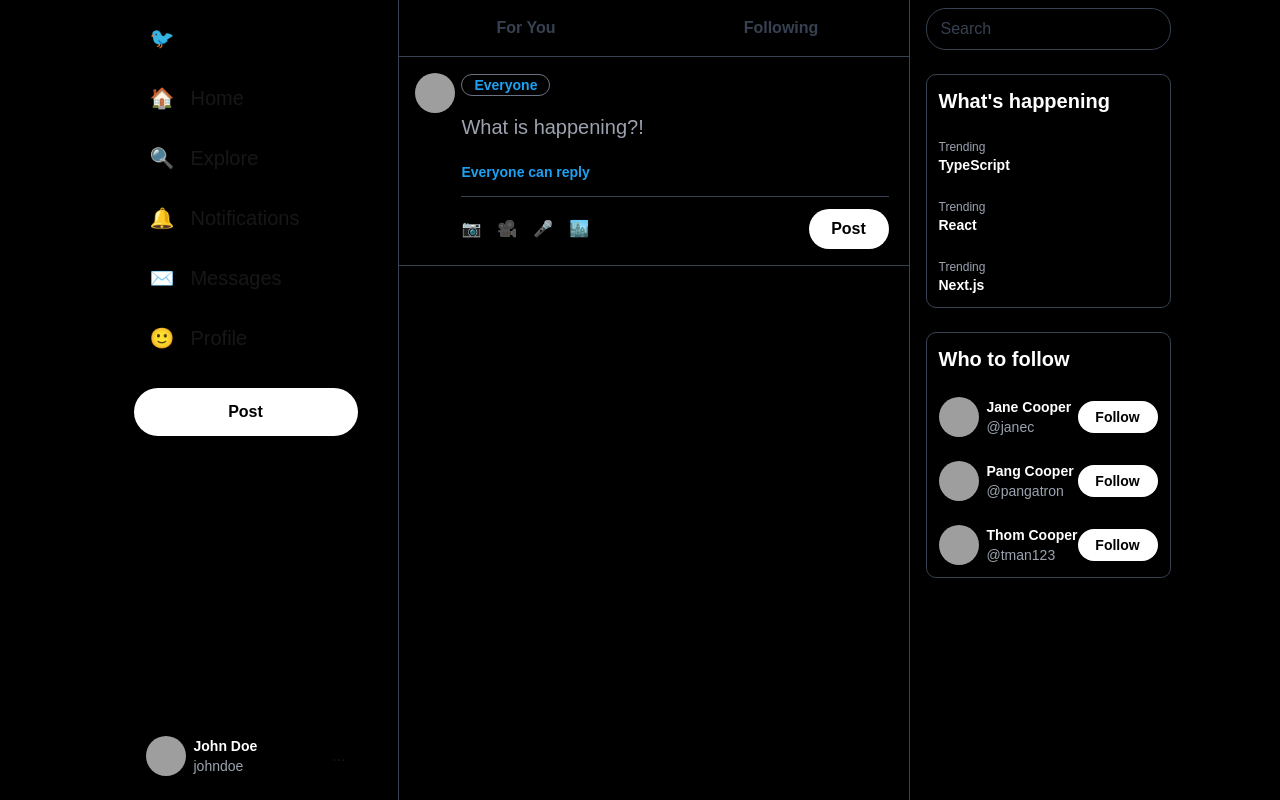
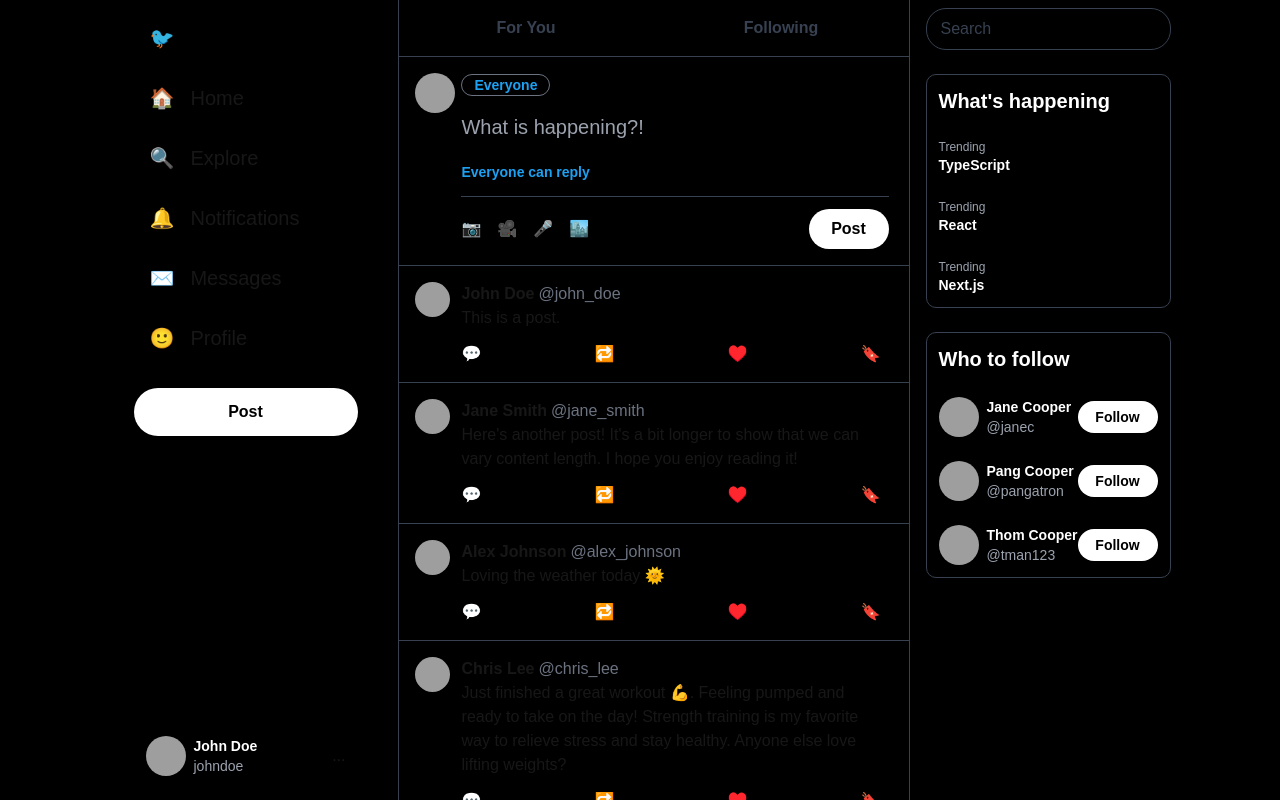
Before and after one commit to anthonypang/bird-app, a Next.js app: page / in a window 1280 px wide. Shown: the top 800 px of the page. Built offline with nearby package versions, Linux system fonts and the light colour scheme; grey boxes are pictures that could not be loaded.

Commit message:
render PostFeed on main page

```diff
--- a/src/app/page.tsx
+++ b/src/app/page.tsx
@@ -1,4 +1,5 @@
 import CreatePost from "./components/CreatePost/CreatePost";
+import PostFeed from "./components/PostFeed/PostFeed";
 
 export default function Home() {
   return (
@@ -11,6 +12,7 @@ export default function Home() {
       {/* Create Post Component */}
       <CreatePost />
       {/* Feed Component */}
+      <PostFeed />
     </div>
   );
 }
```
